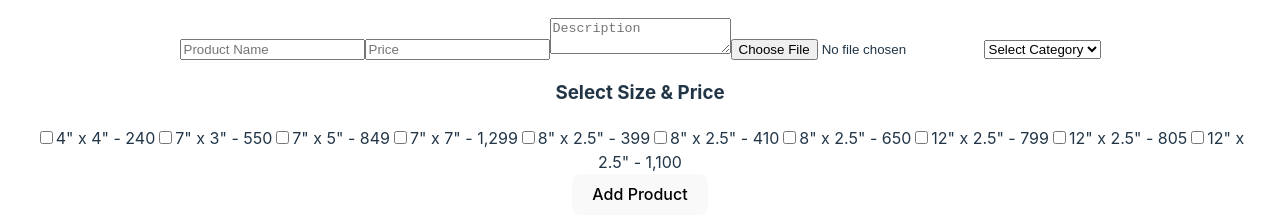
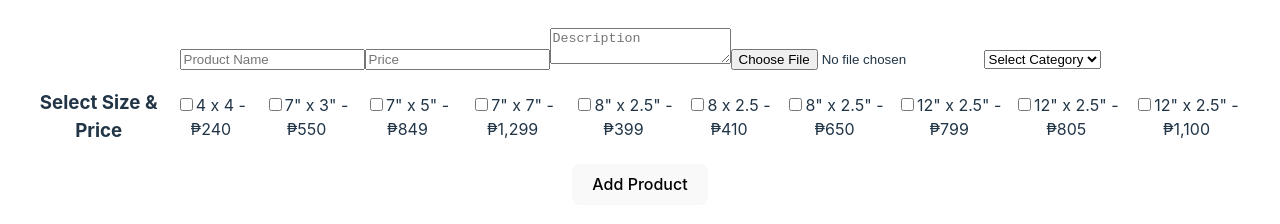
Before and after one commit to Valiantic/RENM-CRUD-System, a React (Vite) app in the folder frontend/: page / in a window 1280 px wide. Shown: the part 336-560 px from the top of the page. Built offline with nearby package versions, Linux system fonts and the light colour scheme; no server answers.

Commit message:
Display Category, Sizes and Price on Product list plus Instant Refresh Rate Fixed

```diff
--- a/frontend/src/assets/css/admin.css
+++ b/frontend/src/assets/css/admin.css
@@ -20,3 +20,9 @@
     height: auto;
     border-radius: 8px;
 }
+
+.select{
+    justify-items: center;
+    display: flex;
+    align-items: center;
+}
--- a/frontend/src/components/AddProduct.jsx
+++ b/frontend/src/components/AddProduct.jsx
@@ -2,7 +2,8 @@ import React, { useState } from 'react';
 import axios from 'axios';
 import '../assets/css/admin.css';
 
-const AddProduct = () => {
+// Props pass here for Instant refresh rate
+const AddProduct = ({ onProductAdded }) => {
 
   // Data to be sent to the server
   const [product, setProduct] = useState({
@@ -59,7 +60,11 @@ const AddProduct = () => {
         image: null,
         category: '',
         sizes: [],
+
       });
+
+      onProductAdded();  // Fetch products Instant Refresh Rate
+
     } catch (error) {
       console.error('Error adding product:', error);
     }
@@ -114,107 +119,107 @@ const AddProduct = () => {
       </select>
 
       {/* Checkbox for Size Selection */}
-      <div className="mb-4">
+      <div className="select">
         <h3 className="text-lg font-semibold mb-2">Select Size & Price</h3>
         <label className="block">
           <input
             type="checkbox"
-            value="4 x 4 - 240"
-            checked={product.sizes.includes('4 x 4 - 240')}
+            value="4 x 4 - ₱240"
+            checked={product.sizes.includes('4 x 4 - ₱240')}
             onChange={handleSizeChange}
             className="mr-2"
           />
-          4" x 4" - 240
+          4 x 4 - ₱240
         </label>
         <label className="block">
           <input
             type="checkbox"
-            value="7 x 3 - 550"
-            checked={product.sizes.includes('7 x 3 - 550')}
+            value="7 x 3 - ₱550"
+            checked={product.sizes.includes('7 x 3 - ₱550')}
             onChange={handleSizeChange}
             className="mr-2"
           />
-          7" x 3" - 550
+          7" x 3" - ₱550
         </label>
         <label className="block">
           <input
             type="checkbox"
-            value="7 x 5 - 849"
-            checked={product.sizes.includes('7 x 5 - 849')}
+            value="7 x 5 - ₱849"
+            checked={product.sizes.includes('7 x 5 - ₱849')}
             onChange={handleSizeChange}
             className="mr-2"
           />
-          7" x 5" - 849
+          7" x 5" - ₱849
         </label>
         <label className="block">
           <input
             type="checkbox"
-            value="7 x 7 - 1,299"
-            checked={product.sizes.includes('7 x 7 - 1,299')}
+            value="7 x 7 - ₱1,299"
+            checked={product.sizes.includes('7 x 7 - ₱1,299')}
             onChange={handleSizeChange}
             className="mr-2"
           />
-          7" x 7" - 1,299
+          7" x 7" - ₱1,299
         </label>
         <label className="block">
           <input
             type="checkbox"
-            value="8 x 2.5 - 399"
-            checked={product.sizes.includes('8 x 2.5 - 399')}
+            value="8 x 2.5 - ₱399"
+            checked={product.sizes.includes('8 x 2.5 - ₱399')}
             onChange={handleSizeChange}
             className="mr-2"
           />
-          8" x 2.5" - 399
+          8" x 2.5" - ₱399
         </label>
         <label className="block">
           <input
             type="checkbox"
-            value="8 x 2.5 - 410"
-            checked={product.sizes.includes('8 x 2.5 - 410')}
+            value="8 x 2.5 - ₱410"
+            checked={product.sizes.includes('8 x 2.5 - ₱410')}
             onChange={handleSizeChange}
             className="mr-2"
           />
-          8" x 2.5" - 410
+          8 x 2.5 - ₱410
         </label>
         <label className="block">
           <input
             type="checkbox"
-            value="8 x 2.5 - 650"
-            checked={product.sizes.includes('8 x 2.5 - 650')}
+            value="8 x 2.5 - ₱650"
+            checked={product.sizes.includes('8 x 2.5 - ₱650')}
             onChange={handleSizeChange}
             className="mr-2"
           />
-          8" x 2.5" - 650
+          8" x 2.5" - ₱650
         </label>
         <label className="block">
           <input
             type="checkbox"
-            value="12 x 2.5 - 799"
-            checked={product.sizes.includes('12 x 2.5 - 799')}
+            value="12 x 2.5 - ₱799"
+            checked={product.sizes.includes('12 x 2.5 - ₱799')}
             onChange={handleSizeChange}
             className="mr-2"
           />
-          12" x 2.5" - 799
+          12" x 2.5" - ₱799
         </label>
         <label className="block">
           <input
             type="checkbox"
-            value="12 x 2.5 - 805"
-            checked={product.sizes.includes('12 x 2.5 - 805')}
+            value="12 x 2.5 - ₱805"
+            checked={product.sizes.includes('12 x 2.5 - ₱805')}
             onChange={handleSizeChange}
             className="mr-2"
           />
-          12" x 2.5" - 805
+          12" x 2.5" - ₱805
         </label>
         <label className="block">
           <input
             type="checkbox"
-            value="12 x 2.5 - 1,100"
-            checked={product.sizes.includes('12 x 2.5 - 1,100')}
+            value="12 x 2.5 - ₱1,100"
+            checked={product.sizes.includes('12 x 2.5 - ₱1,100')}
             onChange={handleSizeChange}
             className="mr-2"
           />
-          12" x 2.5" - 1,100
+          12" x 2.5" - ₱1,100
         </label>
       </div>
 
--- a/frontend/src/components/ProductList.jsx
+++ b/frontend/src/components/ProductList.jsx
@@ -33,6 +33,19 @@ const ProductList = ({ products, onProductUpdated }) => {
         setProductToDelete(null); // Close the modal without deleting
     };
 
+    // Function to safely get the sizes data
+    const getSizes = (sizes) => {
+        if (Array.isArray(sizes)) {
+            return sizes;
+        }
+        // If it's not an array, try parsing it as a JSON string or fallback to empty array
+        try {
+            return JSON.parse(sizes);
+        } catch {
+            return [];
+        }
+    };
+
     return (
         <div>
             <h2>Product List</h2>
@@ -41,8 +54,21 @@ const ProductList = ({ products, onProductUpdated }) => {
                     <div key={product.id} className="product-card">
                         <img src={`http://localhost:3001${product.image_url}`} alt={product.product_name} />
                         <h3>{product.product_name}</h3>
-                        <p>Price: ${product.price}</p>
+                        {/* <p>Price: ${product.price}</p> */}
+                        <p>Category: {product.category}</p>
                         <p>{product.description}</p>
+
+                        {/* Display the sizes as a list */}
+                        {product.sizes && getSizes(product.sizes).length > 0 && (
+                            <div>
+                                <h4>Available Sizes:</h4>
+                                <ul>
+                                    {getSizes(product.sizes).map((size, index) => (
+                                        <li key={index}>{size}</li>
+                                    ))}
+                                </ul>
+                            </div>
+                        )}
 
                         {/* BUTTONS FOR EDIT AND DELETE */}
                         <button onClick={() => handleEditClick(product)}>Edit</button>
```
Also changed, not shown: 5 other files (tests, documents, lock files or other folders).
